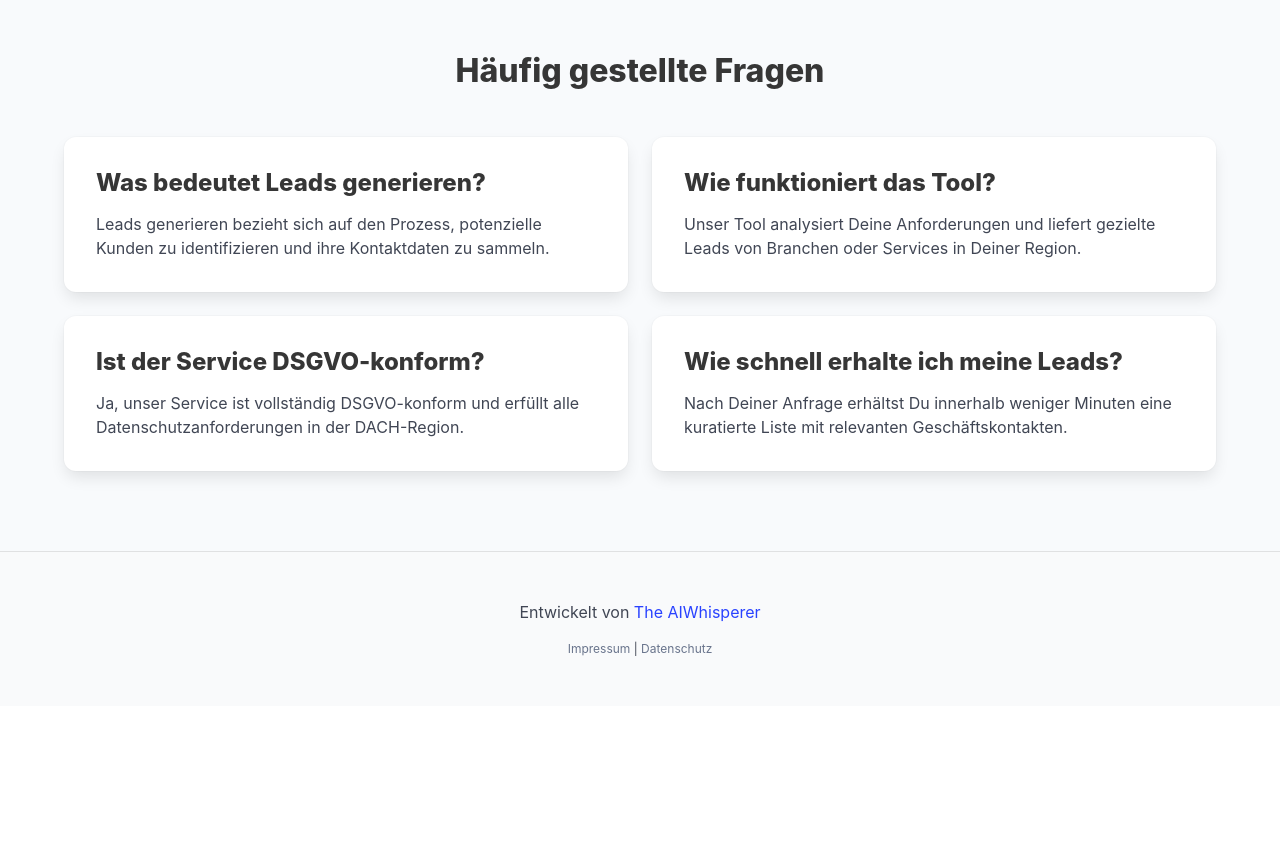
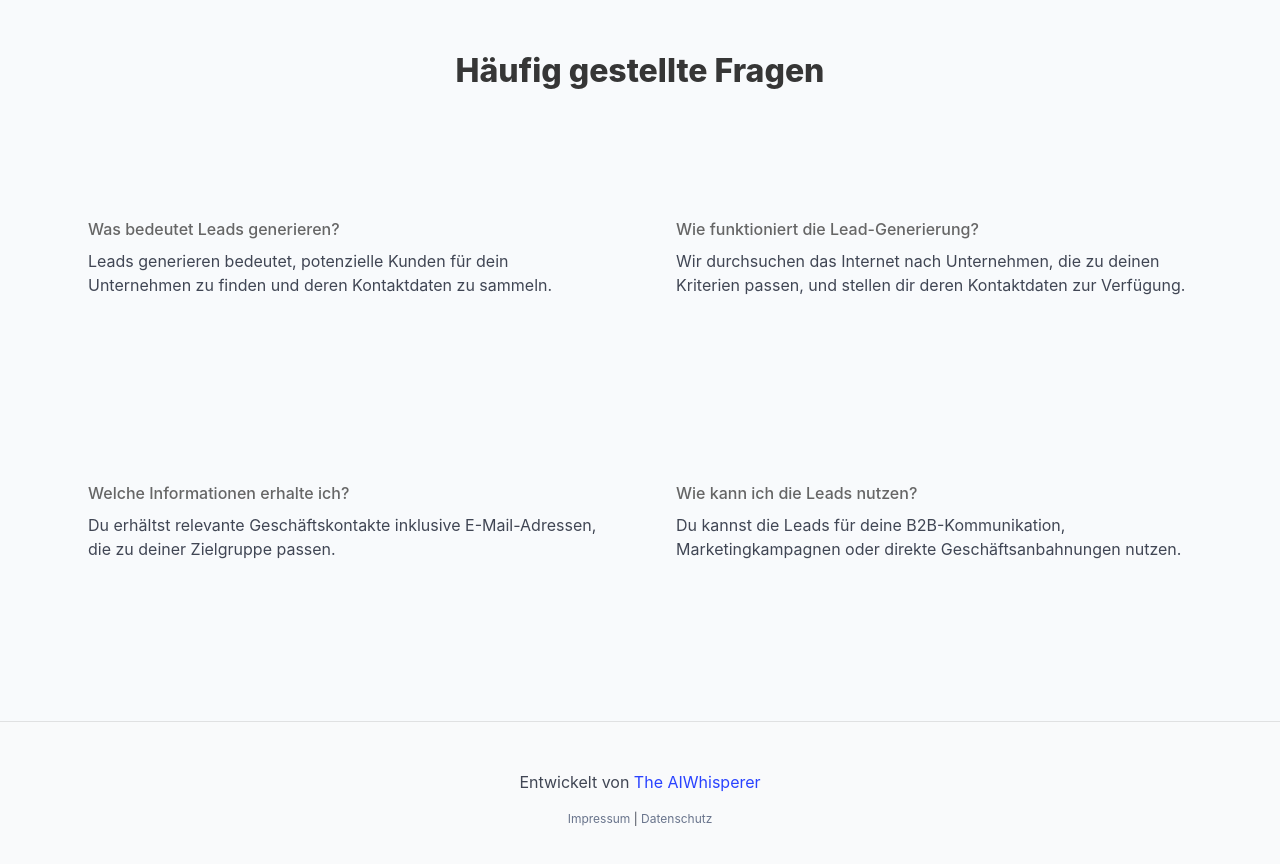
Before and after one commit to Caohung77/leadgenerator, a React (Vite) app: page / in a window 1280 px wide. Shown: the part 2040-2904 px from the top of the page. Before the commit the page ends 2746 px from the top, so only its background shows below. Built offline with nearby package versions, Linux system fonts and the light colour scheme.

Commit message:
Updated FAQ styling with lighter text and simplified design

```diff
--- a/src/App.tsx
+++ b/src/App.tsx
@@ -254,39 +254,27 @@ function App() {
                 <h2 className="title is-3 has-text-centered mb-6">Häufig gestellte Fragen</h2>
                 <div className="columns is-multiline">
                   <div className="column is-6">
-                    <div className="box faq-box">
-                      <h3 className="title is-4 mb-4">Was bedeutet Leads generieren?</h3>
-                      <p>
-                        Leads generieren bezieht sich auf den Prozess, potenzielle Kunden zu
-                        identifizieren und ihre Kontaktdaten zu sammeln.
-                      </p>
+                    <div className="faq-section">
+                      <h3 className="faq-question">Was bedeutet Leads generieren?</h3>
+                      <p>Leads generieren bedeutet, potenzielle Kunden für dein Unternehmen zu finden und deren Kontaktdaten zu sammeln.</p>
                     </div>
                   </div>
                   <div className="column is-6">
-                    <div className="box faq-box">
-                      <h3 className="title is-4 mb-4">Wie funktioniert das Tool?</h3>
-                      <p>
-                        Unser Tool analysiert Deine Anforderungen und liefert gezielte Leads
-                        von Branchen oder Services in Deiner Region.
-                      </p>
+                    <div className="faq-section">
+                      <h3 className="faq-question">Wie funktioniert die Lead-Generierung?</h3>
+                      <p>Wir durchsuchen das Internet nach Unternehmen, die zu deinen Kriterien passen, und stellen dir deren Kontaktdaten zur Verfügung.</p>
                     </div>
                   </div>
                   <div className="column is-6">
-                    <div className="box faq-box">
-                      <h3 className="title is-4 mb-4">Ist der Service DSGVO-konform?</h3>
-                      <p>
-                        Ja, unser Service ist vollständig DSGVO-konform und erfüllt alle
-                        Datenschutzanforderungen in der DACH-Region.
-                      </p>
+                    <div className="faq-section">
+                      <h3 className="faq-question">Welche Informationen erhalte ich?</h3>
+                      <p>Du erhältst relevante Geschäftskontakte inklusive E-Mail-Adressen, die zu deiner Zielgruppe passen.</p>
                     </div>
                   </div>
                   <div className="column is-6">
-                    <div className="box faq-box">
-                      <h3 className="title is-4 mb-4">Wie schnell erhalte ich meine Leads?</h3>
-                      <p>
-                        Nach Deiner Anfrage erhältst Du innerhalb weniger Minuten eine
-                        kuratierte Liste mit relevanten Geschäftskontakten.
-                      </p>
+                    <div className="faq-section">
+                      <h3 className="faq-question">Wie kann ich die Leads nutzen?</h3>
+                      <p>Du kannst die Leads für deine B2B-Kommunikation, Marketingkampagnen oder direkte Geschäftsanbahnungen nutzen.</p>
                     </div>
                   </div>
                 </div>
--- a/src/index.css
+++ b/src/index.css
@@ -384,6 +384,17 @@
   color: var(--primary-color) !important;
 }
 
+.faq-question {
+  color: #666666 !important;
+  font-weight: 500;
+  margin-bottom: 0.5rem;
+}
+
+.faq-section h3 {
+  color: #666666 !important;
+  font-weight: 500;
+}
+
 /* Success Icon Styles */
 .success-icon {
   width: 64px;
```
